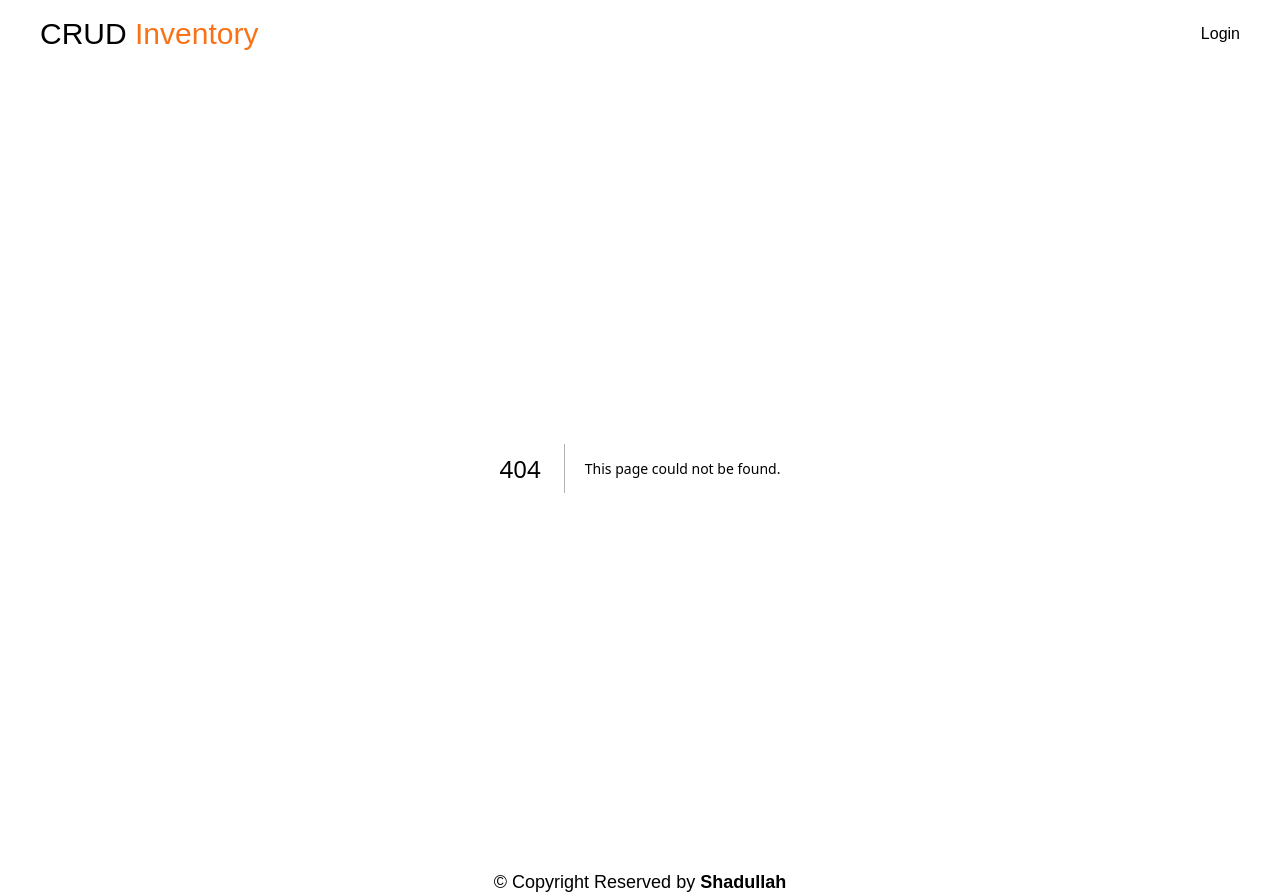
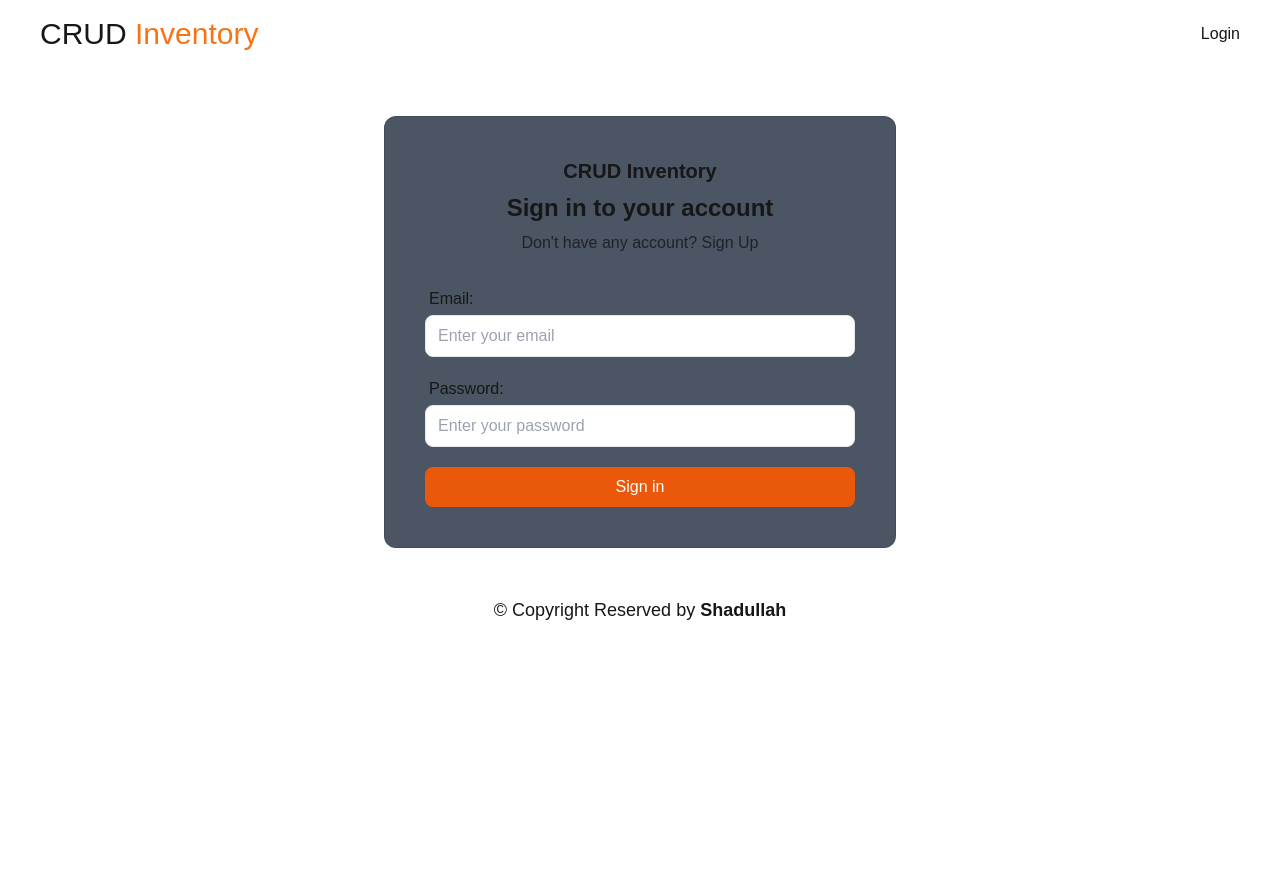
Before and after one commit to shadullah/inventory-management-frontend, a Next.js app: page /authenticate/login in a window 1280 px wide. Before the commit this address had no page. After the commit the page ends 800 px from the top, so only its background shows below. Built offline with nearby package versions, Linux system fonts and the light colour scheme.

Commit message:
login page designed

```diff
--- a/package.json
+++ b/package.json
@@ -13,6 +13,7 @@
     "next": "14.2.13",
     "react": "^18",
     "react-dom": "^18",
+    "react-hook-form": "^7.53.0",
     "react-hot-toast": "^2.4.1",
     "react-icons": "^5.3.0"
   },
--- /dev/null
+++ b/src/Components/Button/Button.tsx
@@ -0,0 +1,20 @@
+import React from "react";
+
+const Button = ({
+  children,
+  bgColor = "bg-orange-600",
+  textColor = "text-white",
+  className = "",
+  ...props
+}) => {
+  return (
+    <button
+      className={`px-4 py-2 rounded-lg ${className} ${bgColor} ${textColor}`}
+      {...props}
+    >
+      {children}
+    </button>
+  );
+};
+
+export default Button;
--- /dev/null
+++ b/src/Components/Input/Input.tsx
@@ -0,0 +1,33 @@
+import React, { forwardRef, InputHTMLAttributes, useId } from "react";
+
+interface InputProps extends InputHTMLAttributes<HTMLInputElement> {
+  label?: string;
+  type?: string;
+  className?: string;
+}
+
+const Input = forwardRef<HTMLInputElement, InputProps>(function Input(
+  { label, type = "text", className = "", ...props },
+  ref
+) {
+  const id = useId();
+
+  return (
+    <div>
+      {label && (
+        <label className="inline-block mb-1 pl-1" htmlFor={id}>
+          {label}
+        </label>
+      )}
+      <input
+        className={`${className} px-3 py-2 rounded-lg bg-white text-black outline-none focus:bg-gray-50 duration-200 border border-gray-200 w-full`}
+        ref={ref}
+        {...props}
+        id={id}
+        type={type}
+      />
+    </div>
+  );
+});
+
+export default Input;
--- a/src/Components/Shared/Footer/Footer.tsx
+++ b/src/Components/Shared/Footer/Footer.tsx
@@ -4,7 +4,7 @@ import React from "react";
 const Footer = () => {
   return (
     <div>
-      <p className="text-center text-lg">
+      <p className="text-center text-lg my-4">
         &copy; Copyright Reserved by{" "}
         <Link className="font-bold" href="https://shadullah.vercel.app/">
           Shadullah
--- a/src/Components/Shared/Navbar/Navbar.tsx
+++ b/src/Components/Shared/Navbar/Navbar.tsx
@@ -12,7 +12,7 @@ const Navbar = () => {
         </div>
         <div>
           <ul>
-            <Link href="/login">
+            <Link href="/authenticate/login">
               <li>Login</li>
             </Link>
           </ul>
--- /dev/null
+++ b/src/app/authenticate/login/page.tsx
@@ -0,0 +1,74 @@
+"use client";
+import Button from "@/Components/Button/Button";
+import Input from "@/Components/Input/Input";
+import Link from "next/link";
+import React, { useState } from "react";
+import { useForm } from "react-hook-form";
+// import { useForm } from "react-hook-form";
+
+const Login = () => {
+  const { register, handleSubmit } = useForm();
+  const [error, seterror] = useState("");
+
+  const login = () => {};
+
+  return (
+    <div>
+      <div className="flex items-center justify-center w-full my-12">
+        <div
+          className={`mx-auto w-full max-w-lg bg-gray-600 rounded-xl p-10 border border-black/10`}
+        >
+          <div className="mb-2 flex justify-center">
+            <span className="inline-block w-full text-xl text-center font-bold">
+              CRUD Inventory
+            </span>
+          </div>
+          <h2 className="text-center text-2xl font-bold leading-tight">
+            Sign in to your account
+          </h2>
+          <p className="mt-2 text-center text-base text-black/60">
+            Don&apos;t have any account?&nbsp;
+            <Link
+              href="/authenticate/register"
+              className="font-medium text-primary transition-all duration-200 hover:underline"
+            >
+              Sign Up
+            </Link>
+          </p>
+          {error && <p className="text-red-600 mt-8 text-center">{error}</p>}
+          <form onSubmit={handleSubmit(login)} className="mt-8">
+            <div className="space-y-5">
+              <Input
+                label="Email: "
+                placeholder="Enter your email"
+                type="email"
+                {...register("email", {
+                  required: true,
+                  validate: {
+                    matchPatern: (value) =>
+                      /^\w+([.-]?\w+)*@\w+([.-]?\w+)*(\.\w{2,3})+$/.test(
+                        value
+                      ) || "Email address must be a valid address",
+                  },
+                })}
+              />
+              <Input
+                label="Password: "
+                type="password"
+                placeholder="Enter your password"
+                {...register("password", {
+                  required: true,
+                })}
+              />
+              <Button type="submit" className="w-full">
+                Sign in
+              </Button>
+            </div>
+          </form>
+        </div>
+      </div>
+    </div>
+  );
+};
+
+export default Login;
--- /dev/null
+++ b/src/app/authenticate/register/page.tsx
@@ -0,0 +1,7 @@
+import React from "react";
+
+const register = () => {
+  return <div>Register Page</div>;
+};
+
+export default register;
--- a/src/app/products/page.tsx
+++ b/src/app/products/page.tsx
@@ -112,7 +112,7 @@ const Products = () => {
                     </div>
                   ))}
                 </div>
-                <div className="flex justify-center items-center my-4 space-x-4">
+                <div className="flex justify-center items-center my-4 space-x-4 mb-12">
                   <button
                     onClick={() => setCurrentP((prev) => Math.max(prev - 1, 1))}
                     disabled={currentP === 1}
```
Also changed, not shown: 1 other file (tests, documents, lock files or other folders).
